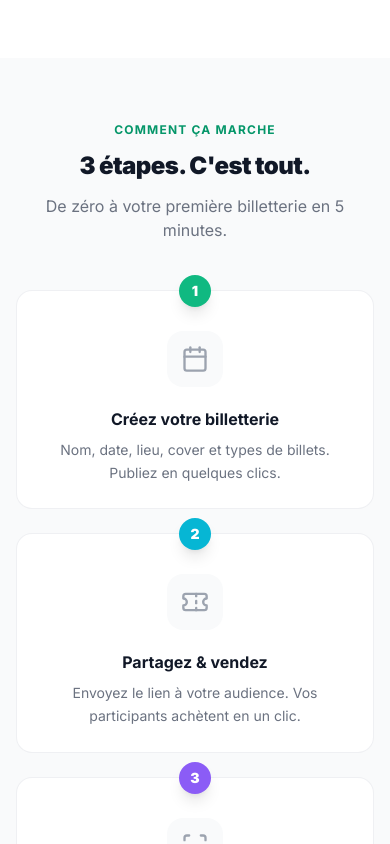
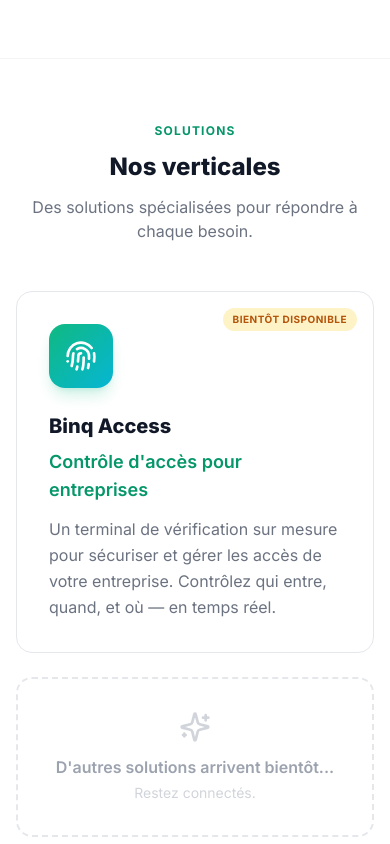
Before and after one commit to Jerome2024-net/BINQ, a Next.js app: page / in a window 390 px wide. Shown: the part 3640-4484 px from the top of the page. Built offline with nearby package versions, Linux system fonts and the light colour scheme; no server answers.

Commit message:
feat: section Solutions sur landing avec lien vers page Binq Access

```diff
--- a/src/app/page.tsx
+++ b/src/app/page.tsx
@@ -14,6 +14,7 @@ import {
   Globe,
   Shield,
   Sparkles,
+  Fingerprint,
 } from "lucide-react";
 
 export default function HomePage() {
@@ -33,6 +34,7 @@ export default function HomePage() {
           <nav className="hidden md:flex items-center gap-8">
             {[
               { label: "Fonctionnalités", href: "#fonctionnalites" },
+              { label: "Solutions", href: "#solutions" },
               { label: "Pour qui ?", href: "#pourqui" },
               { label: "Tarifs", href: "#tarifs" },
             ].map((l) => (
@@ -290,6 +292,51 @@ export default function HomePage() {
         </div>
       </section>
 
+      {/* ═══════ SOLUTIONS ═══════ */}
+      <section id="solutions" className="py-16 sm:py-24 border-t border-gray-100">
+        <div className="max-w-5xl mx-auto px-4 sm:px-6">
+          <div className="text-center mb-12 sm:mb-16">
+            <p className="text-xs font-bold uppercase tracking-widest text-emerald-600 mb-3">Solutions</p>
+            <h2 className="text-2xl sm:text-4xl font-extrabold text-gray-900">Nos verticales</h2>
+            <p className="text-gray-500 mt-3 max-w-xl mx-auto">Des solutions spécialisées pour répondre à chaque besoin.</p>
+          </div>
+
+          <div className="grid gap-6 sm:gap-8">
+            {/* Binq Access */}
+            <Link href="/binq-access" className="relative overflow-hidden rounded-2xl border border-gray-200 bg-white p-8 sm:p-10 hover:border-emerald-200 hover:shadow-lg transition-all duration-300 group block">
+              <div className="absolute top-4 right-4 bg-amber-100 text-amber-700 text-[10px] font-bold uppercase tracking-wider px-2.5 py-1 rounded-full">Bientôt disponible</div>
+
+              <div className="flex flex-col sm:flex-row gap-6 sm:gap-10 items-start">
+                <div className="flex-shrink-0">
+                  <div className="w-16 h-16 rounded-2xl bg-gradient-to-br from-emerald-500 to-cyan-500 flex items-center justify-center shadow-lg shadow-emerald-500/20">
+                    <Fingerprint className="w-8 h-8 text-white" />
+                  </div>
+                </div>
+
+                <div className="flex-1">
+                  <h3 className="text-xl sm:text-2xl font-extrabold text-gray-900 mb-2 flex items-center gap-2">
+                    Binq Access
+                    <ArrowRight className="w-5 h-5 text-emerald-500 opacity-0 group-hover:opacity-100 group-hover:translate-x-1 transition-all" />
+                  </h3>
+                  <p className="text-lg text-emerald-600 font-semibold mb-3">Contrôle d&apos;accès pour entreprises</p>
+                  <p className="text-gray-500 leading-relaxed">
+                    Un terminal de vérification sur mesure pour sécuriser et gérer les accès de votre entreprise.
+                    Contrôlez qui entre, quand, et où — en temps réel.
+                  </p>
+                </div>
+              </div>
+            </Link>
+
+            {/* Placeholder futur */}
+            <div className="rounded-2xl border-2 border-dashed border-gray-200 p-8 sm:p-10 text-center">
+              <Sparkles className="w-8 h-8 text-gray-300 mx-auto mb-3" />
+              <p className="text-gray-400 font-semibold">D&apos;autres solutions arrivent bientôt...</p>
+              <p className="text-sm text-gray-300 mt-1">Restez connectés.</p>
+            </div>
+          </div>
+        </div>
+      </section>
+
       {/* ═══════ COMMENT ÇA MARCHE ═══════ */}
       <section className="py-16 sm:py-24 bg-gray-50">
         <div className="max-w-4xl mx-auto px-4 sm:px-6">
--- a/src/components/Navbar.tsx
+++ b/src/components/Navbar.tsx
@@ -13,7 +13,7 @@ import {
 const navLinks = [
   { href: "/#fonctionnalites", label: "Fonctionnalités" },
   { href: "/#tarifs", label: "Tarifs" },
-  { href: "/binq-access", label: "Binq Access" },
+  { href: "/#solutions", label: "Solutions" },
 ];
 
 export default function Navbar() {
```
